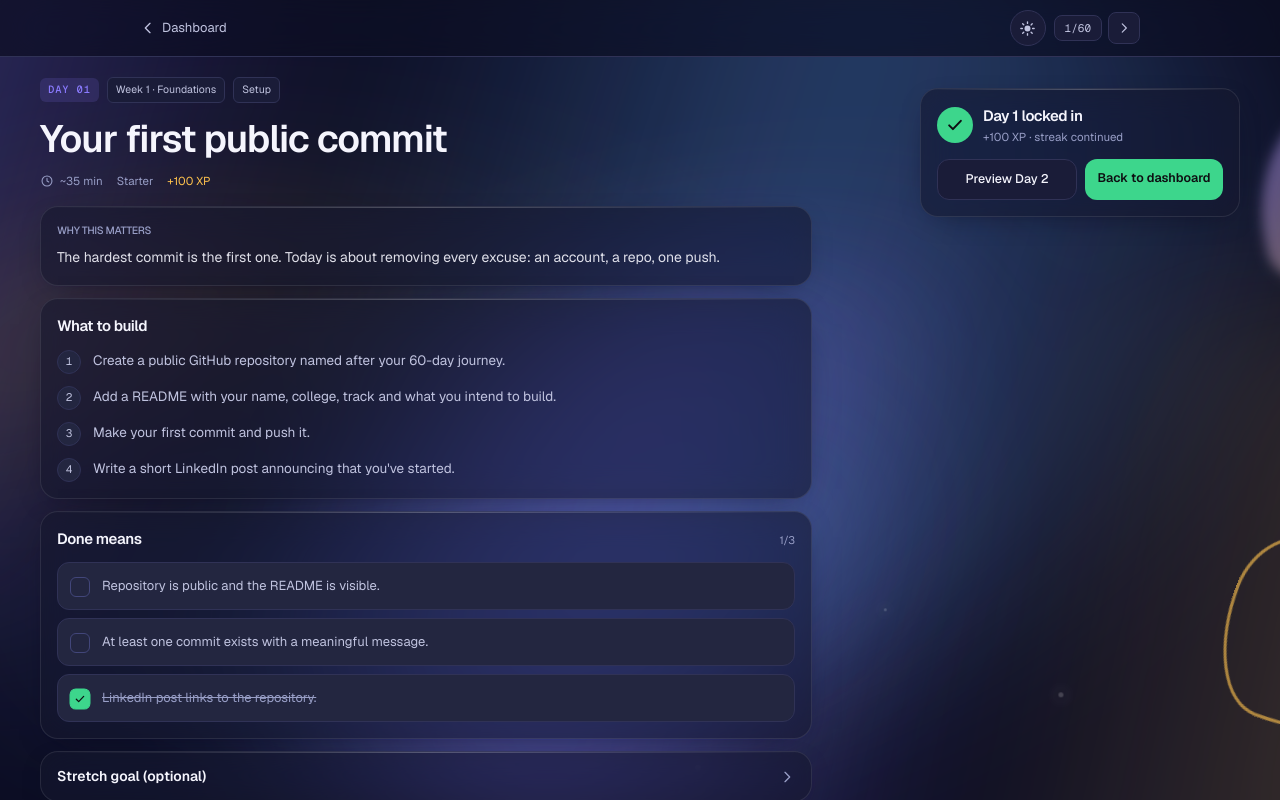
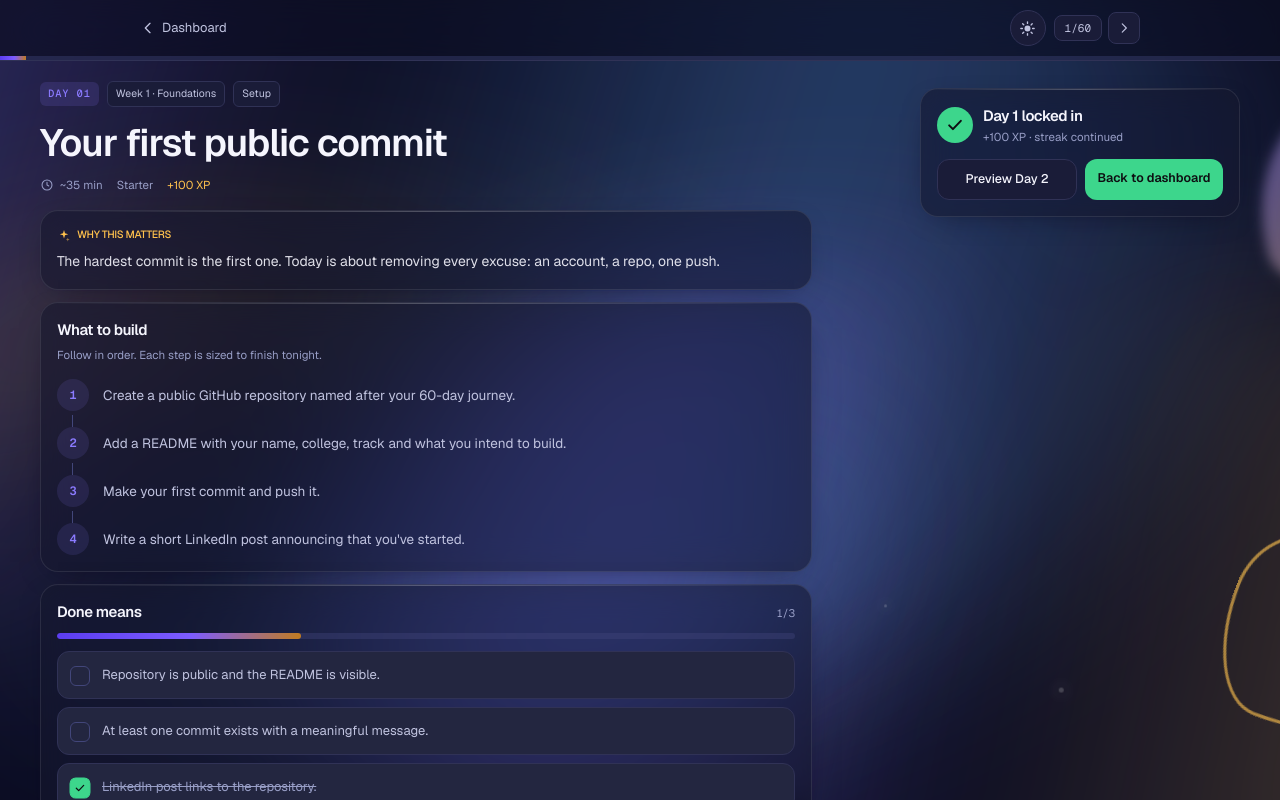
Before and after one commit to dhruvsoran/Dhruv-Vicodathon-abtalks, a Next.js app: page /day/1 in a window 1280 px wide. Both pictures are taken after a click on the button "LinkedIn post links to the repository.". Shown: the top 800 px of the page. Built offline with nearby package versions, Linux system fonts and the light colour scheme.

Commit message:
Redesign day view: arc progress bar, guided build timeline, gated submit flow

```diff
--- a/src/components/day-view.tsx
+++ b/src/components/day-view.tsx
@@ -64,7 +64,7 @@ function Field({
         onBlur={onBlur}
         aria-invalid={Boolean(error)}
         aria-describedby={error ? `${id}-err` : `${id}-hint`}
-        className={`mt-2 w-full rounded-xl border bg-ink-2 px-3.5 py-3 font-mono text-[13px] text-fg placeholder:text-faint focusring ${
+        className={`focusring mt-2 w-full rounded-xl border bg-ink-2 px-3.5 py-3 font-mono text-[13px] text-fg placeholder:text-faint ${
           error ? "border-rose" : "border-line"
         }`}
       />
@@ -142,7 +142,10 @@ export default function DayView({ day, detail }: { day: ChallengeDay; detail: Da
 
   const repoValid = repoPattern.test(repo.trim());
   const postValid = postPattern.test(post.trim());
-  const canSubmit = repoValid && postValid;
+  const doneCount = checks.filter(Boolean).length;
+  const checklistComplete = checks.length > 0 && checks.every(Boolean);
+  const checklistPct = checks.length ? Math.round((doneCount / checks.length) * 100) : 0;
+  const canSubmit = repoValid && postValid && checklistComplete;
 
   const draft = useMemo(
     () =>
@@ -216,6 +219,13 @@ export default function DayView({ day, detail }: { day: ChallengeDay; detail: Da
               </Link>
             )}
           </div>
+        </div>
+        {/* Where this day sits in the 60-day arc. Static width → no CLS. */}
+        <div aria-hidden="true" className="h-1 w-full bg-line-2/40">
+          <div
+            className="h-full ember-fill"
+            style={{ width: `${Math.round((day.day / 60) * 100)}%` }}
+          />
         </div>
       </header>
 
@@ -296,7 +306,8 @@ export default function DayView({ day, detail }: { day: ChallengeDay; detail: Da
 
           <section className="shell mt-4 space-y-3 md:mx-0 md:max-w-none md:px-0">
             <div className="card p-4">
-              <h2 className="text-[10.5px] font-medium uppercase tracking-[0.13em] text-faint">
+              <h2 className="flex items-center gap-1.5 text-[10.5px] font-medium uppercase tracking-[0.13em] text-gold">
+                <SparkIcon className="h-3.5 w-3.5" />
                 Why this matters
               </h2>
               <p className="mt-2 text-[14px] leading-relaxed text-fg/90">{detail.why}</p>
@@ -304,25 +315,54 @@ export default function DayView({ day, detail }: { day: ChallengeDay; detail: Da
 
             <div className="card p-4">
               <h2 className="text-[15px] font-semibold">What to build</h2>
-              <ol className="mt-3 space-y-3">
+              <p className="mt-1 text-[11.5px] text-faint">
+                Follow in order. Each step is sized to finish tonight.
+              </p>
+              <ol className="mt-4">
                 {detail.build.map((step, i) => (
-                  <li key={step} className="flex gap-3">
-                    <span className="grid h-6 w-6 shrink-0 place-items-center rounded-full border border-line bg-surface-2 font-mono text-[11px] text-muted">
+                  <li key={step} className="relative flex gap-3.5 pb-4 last:pb-0">
+                    {i < detail.build.length - 1 && (
+                      <span
+                        aria-hidden="true"
+                        className="absolute left-[15px] top-9 bottom-0 w-px bg-line-2"
+                      />
+                    )}
+                    <span className="grid h-8 w-8 shrink-0 place-items-center rounded-full bg-ember/12 font-mono text-[12px] font-semibold text-ember">
                       {i + 1}
                     </span>
-                    <span className="text-[13.5px] leading-relaxed text-muted">{step}</span>
+                    <span className="pt-1.5 text-[13.5px] leading-relaxed text-muted">{step}</span>
                   </li>
                 ))}
               </ol>
             </div>
 
-            <div className="card p-4">
+            <div
+              className={`card p-4 transition-colors ${
+                checklistComplete ? "border-mint/40" : ""
+              }`}
+            >
               <div className="flex items-baseline justify-between">
                 <h2 className="text-[15px] font-semibold">Done means</h2>
-                <span className="text-[11px] text-faint">
-                  {checks.filter(Boolean).length}/{checks.length}
+                <span className="tnum text-[11px] text-faint">
+                  {doneCount}/{checks.length}
                 </span>
               </div>
+              <div
+                aria-hidden="true"
+                className="mt-2.5 h-1.5 overflow-hidden rounded-full bg-line-2/40"
+              >
+                <div
+                  className={`h-full rounded-full transition-all duration-500 ${
+                    checklistComplete ? "bg-mint" : "ember-fill"
+                  }`}
+                  style={{ width: `${checklistPct}%` }}
+                />
+              </div>
+              {checklistComplete && (
+                <p className="slidein mt-2.5 flex items-center gap-1.5 text-[11.5px] font-medium text-mint">
+                  <CheckIcon className="h-3.5 w-3.5" /> All checks passed — ready to submit.
+                </p>
+              )}
               <ul className="mt-3 space-y-2">
                 {detail.acceptance.map((item, i) => (
                   <li key={item}>
@@ -437,13 +477,31 @@ export default function DayView({ day, detail }: { day: ChallengeDay; detail: Da
               </div>
             ) : (
               <form onSubmit={onSubmit} className="card p-4">
-                <div className="flex items-baseline justify-between">
-                  <h2 className="text-[15px] font-semibold">Submit your proof</h2>
-                  <span className="text-[11px] text-faint">Both required</span>
+                <div className="flex items-center justify-between gap-3">
+                  <div>
+                    <h2 className="text-[15px] font-semibold">Submit your proof</h2>
+                    <p className="mt-0.5 text-[11.5px] text-faint">
+                      {checklistComplete
+                        ? "Both links required, then you're done."
+                        : "Finish the checklist first — links unlock below."}
+                    </p>
+                  </div>
+                  <span
+                    className={`flex h-6 items-center gap-1 rounded-full px-2.5 text-[10px] font-semibold ${
+                      checklistComplete
+                        ? "bg-mint/15 text-mint"
+                        : "bg-surface-2 text-faint"
+                    }`}
+                  >
+                    {checklistComplete ? (
+                      <>
+                        <CheckIcon className="h-3 w-3" /> Ready
+                      </>
+                    ) : (
+                      `${doneCount}/${checks.length}`
+                    )}
+                  </span>
                 </div>
-                <p className="mt-1.5 text-[12px] leading-relaxed text-faint">
-                  The commit proves you built it. The post is what a recruiter finds.
-                </p>
 
                 <div className="mt-4 space-y-4">
                   <Field
@@ -532,23 +590,30 @@ export default function DayView({ day, detail }: { day: ChallengeDay; detail: Da
                     disabled={!canSubmit}
                     className={`tap focusring w-full rounded-2xl py-3.5 text-[15px] font-semibold transition-opacity ${
                       canSubmit
-                        ? "ember-fill text-white"
+                        ? "ember-fill sheen text-white"
                         : "cursor-not-allowed border border-line bg-surface-2 text-faint"
                     }`}
                   >
                     {isRepairMode ? "Repair with shield" : `Complete Day ${day.day}`}
                   </button>
+                  {!checklistComplete && (
+                    <p className="mt-2 text-center text-[11px] text-faint">
+                      Tick every item under &ldquo;Done means&rdquo; to unlock.
+                    </p>
+                  )}
                 </div>
 
                 <div className="fixed inset-x-0 bottom-0 z-40 border-t border-line glass-strong px-5 pb-[max(64px,calc(env(safe-area-inset-bottom)+60px))] pt-3 md:hidden">
                   <div className="mx-auto max-w-[440px]">
-                    {!canSubmit && (touched.repo || touched.post) && (
+                    {!canSubmit && (touched.repo || touched.post || !checklistComplete) && (
                       <p className="mb-2 text-center text-[11px] text-faint">
-                        {!repoValid && !postValid
-                          ? "Add both links to complete the day"
-                          : !repoValid
-                            ? "GitHub link still needed"
-                            : "LinkedIn link still needed"}
+                        {!checklistComplete
+                          ? `Done means: ${doneCount}/${checks.length} — tick the checklist to unlock`
+                          : !repoValid && !postValid
+                            ? "Add both links to complete the day"
+                            : !repoValid
+                              ? "GitHub link still needed"
+                              : "LinkedIn link still needed"}
                       </p>
                     )}
                     <button
```
